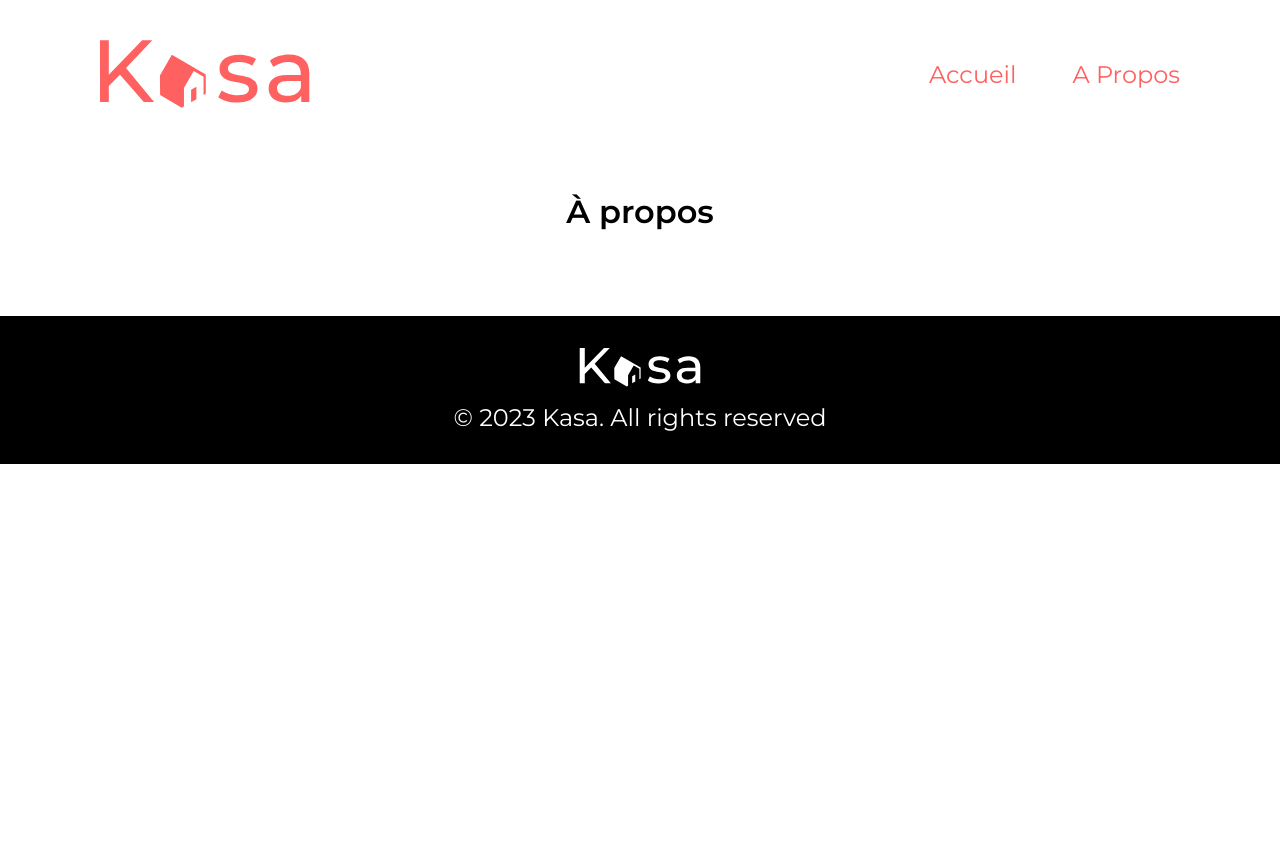
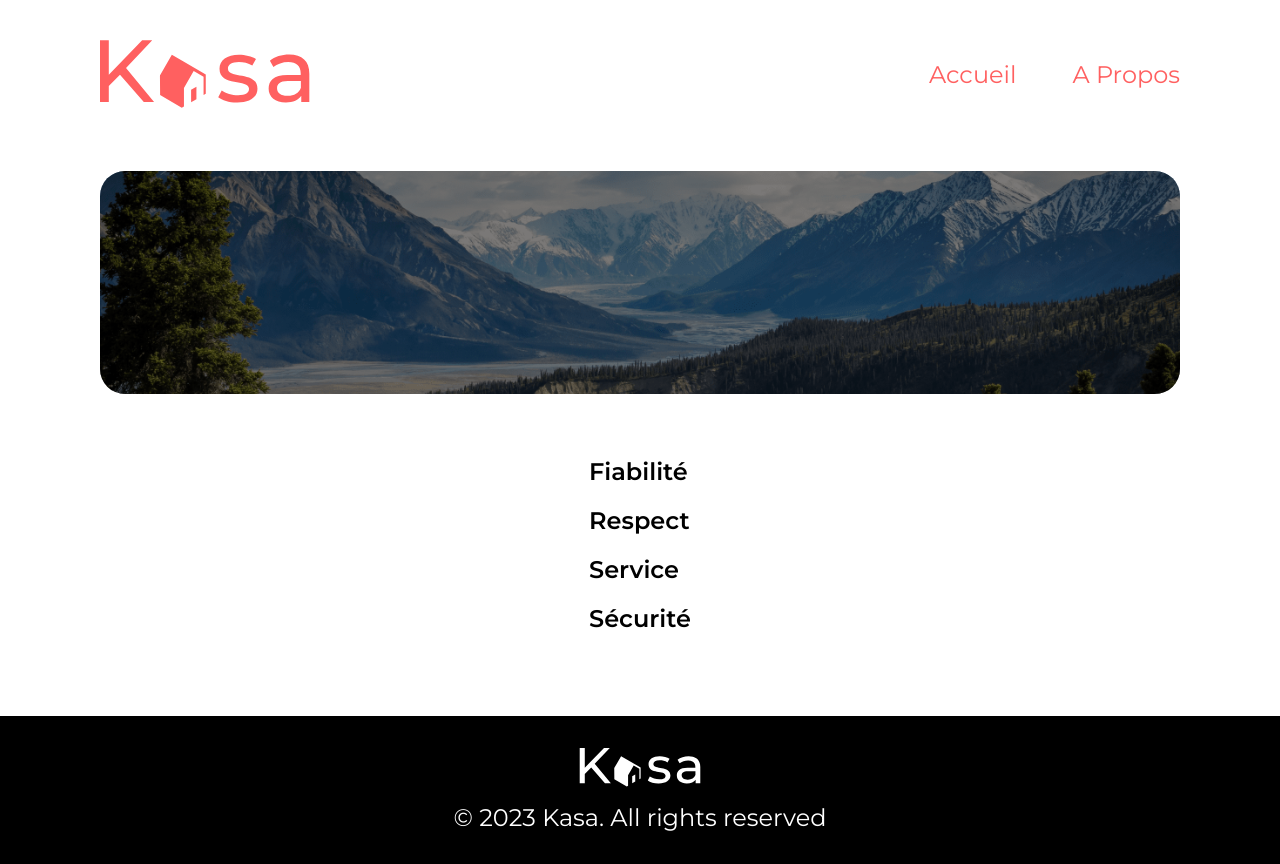
Before and after one commit to 5sensprod/p11_kasa, a React (Create React App) app: page /about in a window 1280 px wide. Before the commit the page ends 800 px from the top, so only its background shows below. Built offline with nearby package versions, Linux system fonts and the light colour scheme.

Commit message:
Ajout page About + Dropdown component

```diff
--- a/src/components/Banner/Banner.module.css
+++ b/src/components/Banner/Banner.module.css
@@ -8,7 +8,6 @@
     height: 223px;
     overflow: hidden;
     border-radius: 25px;
-    background-image: url('../../assets/bg-sea-min.png');
     background-size: cover;
     background-position: center;
     margin-bottom: 43px;
@@ -33,7 +32,6 @@
 }
 
 @media screen and (max-width: 768px) {
-
     .title {
         font-size: 24px;
     }
--- a/src/components/Banner/index.jsx
+++ b/src/components/Banner/index.jsx
@@ -1,11 +1,14 @@
 import React from 'react'
 import styles from './Banner.module.css'
 
-function Banner() {
-  const title = 'Chez vous, partout et ailleurs'
+function Banner({ title, backgroundImage, visible }) {
+  const bannerStyle = {
+    backgroundImage: `url(${backgroundImage})`,
+  }
+
   return (
-    <div className={styles.bannerContainer}>
-      <h1 className={styles.title}>{title}</h1>
+    <div className={styles.bannerContainer} style={bannerStyle}>
+      {visible && <h1 className={styles.title}>{title}</h1>}
     </div>
   )
 }
--- /dev/null
+++ b/src/components/Dropdown/index.jsx
@@ -0,0 +1,14 @@
+import React, { useState } from 'react'
+
+function Dropdown({ title, description }) {
+  const [isOpen, setIsOpen] = useState(false)
+
+  return (
+    <div onClick={() => setIsOpen(!isOpen)}>
+      <h2>{title}</h2>
+      {isOpen && <p>{description}</p>}
+    </div>
+  )
+}
+
+export default Dropdown
--- /dev/null
+++ b/src/data/aboutInfo.js
@@ -0,0 +1,22 @@
+const aboutInfo = [
+  {
+    title: 'Fiabilité',
+    description:
+      'Les annonces postées sur Kasa garantissent une fiabilité totale. Les photos sont conformes aux logements, et toutes les informations sont régulièrement vérifiées  par nos équipes.',
+  },
+  {
+    title: 'Respect',
+    description:
+      'La bienveillance fait partie des valeurs fondatrices de Kasa. Tout comportement discriminatoire ou de perturbation du voisinage entraînera une exclusion de notre plateforme.',
+  },
+  {
+    title: 'Service',
+    description: `Nos équipes se tiennent à votre disposition pour vous fournir une expérience parfaite. N'hésitez pas à nous contacter si vous avez la moindre question.`,
+  },
+  {
+    title: 'Sécurité',
+    description: `La sécurité est la priorité de Kasa. Aussi bien pour nos hôtes que pour les voyageurs, chaque logement correspond aux critères de sécurité établis par nos services. En laissant une note aussi bien à l'hôte qu'au locataire, cela permet à nos équipes de vérifier que les standards sont bien respectés. Nous organisons également des ateliers sur la sécurité domestique pour nos hôtes.`,
+  },
+]
+
+export default aboutInfo
--- a/src/pages/About/index.jsx
+++ b/src/pages/About/index.jsx
@@ -1,10 +1,30 @@
 import React from 'react'
+import Dropdown from '../../components/Dropdown'
+import Banner from '../../components/Banner'
+import aboutBackground from '../../assets/bg-montain-min.png'
+import aboutInfo from '../../data/aboutInfo'
+import styles from './About.module.css'
 
 function About() {
   return (
-    <div>
-      <h1>À propos</h1>
-    </div>
+    <>
+      <Banner
+        title="Chez vous, partout et ailleurs"
+        backgroundImage={aboutBackground}
+        visible={false}
+      />
+      <main className={styles.about}>
+        <div className={styles.dropdownContainer}>
+          {aboutInfo.map((section, index) => (
+            <Dropdown
+              key={index}
+              title={section.title}
+              description={section.description}
+            />
+          ))}
+        </div>
+      </main>
+    </>
   )
 }
 
--- a/src/pages/Home/Home.module.css
+++ b/src/pages/Home/Home.module.css
@@ -1,6 +1,5 @@
 .grid-container {
   display: flex;
-  grid-template-columns: repeat(3, 1fr);
   gap: 20px;
   background: #F7F7F7;
   border-radius: 25px;
--- a/src/pages/Home/index.jsx
+++ b/src/pages/Home/index.jsx
@@ -2,6 +2,7 @@
 import Card from '../../components/Card'
 import Banner from '../../components/Banner'
 import styles from './Home.module.css'
+import homeBackground from '../../assets/bg-sea-min.png'
 
 function Home() {
   const [properties, setProperties] = useState([])
@@ -14,7 +15,11 @@
 
   return (
     <>
-      <Banner />
+      <Banner
+        title="Chez vous, partout et ailleurs"
+        backgroundImage={homeBackground}
+        visible={true}
+      />
       <div className={styles['grid-container']}>
         {properties.map((property) => (
           <Card key={property.id} property={property} />
```
Also changed, not shown: src/assets/bg-montain-min.png (added), src/pages/About/About.module.css (added).
